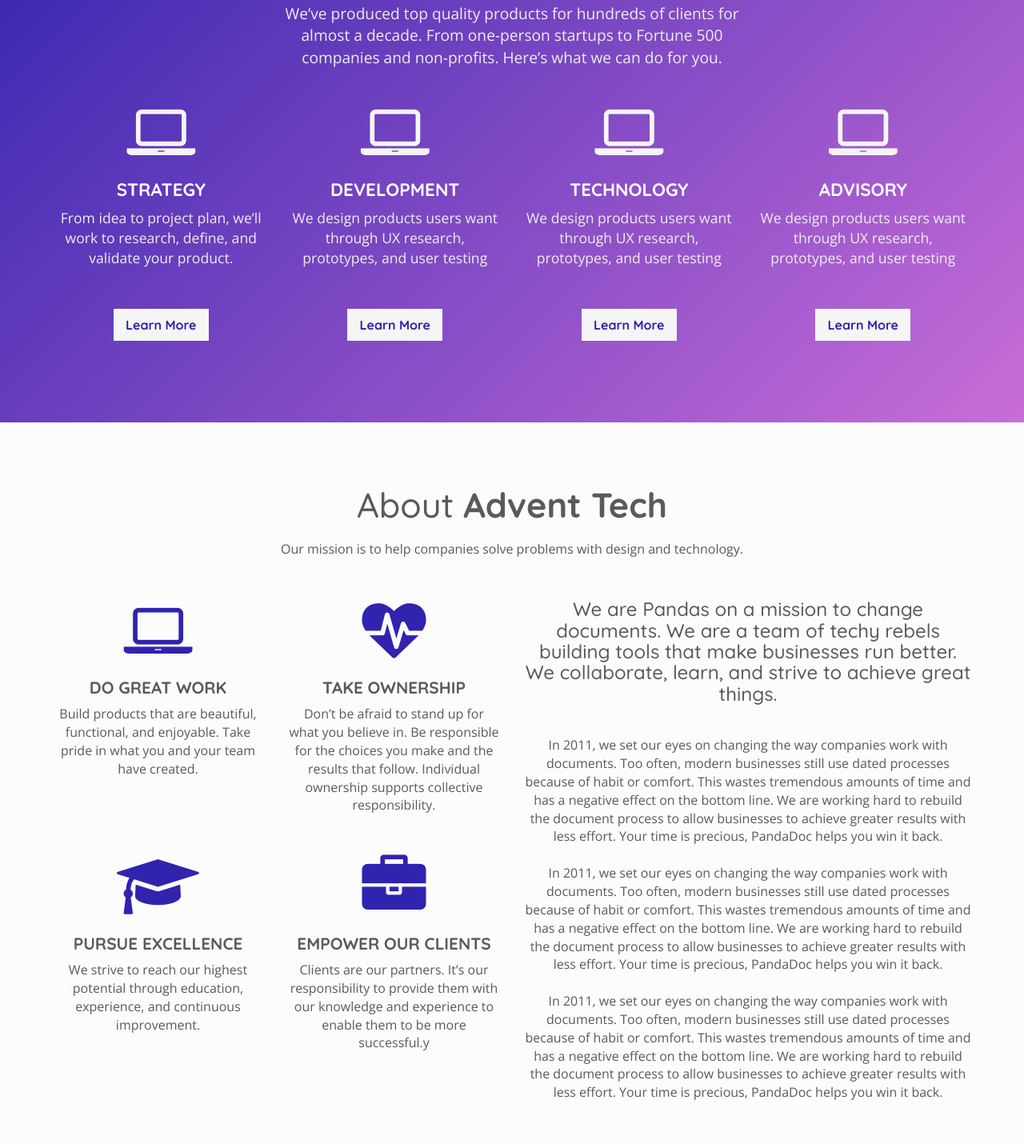
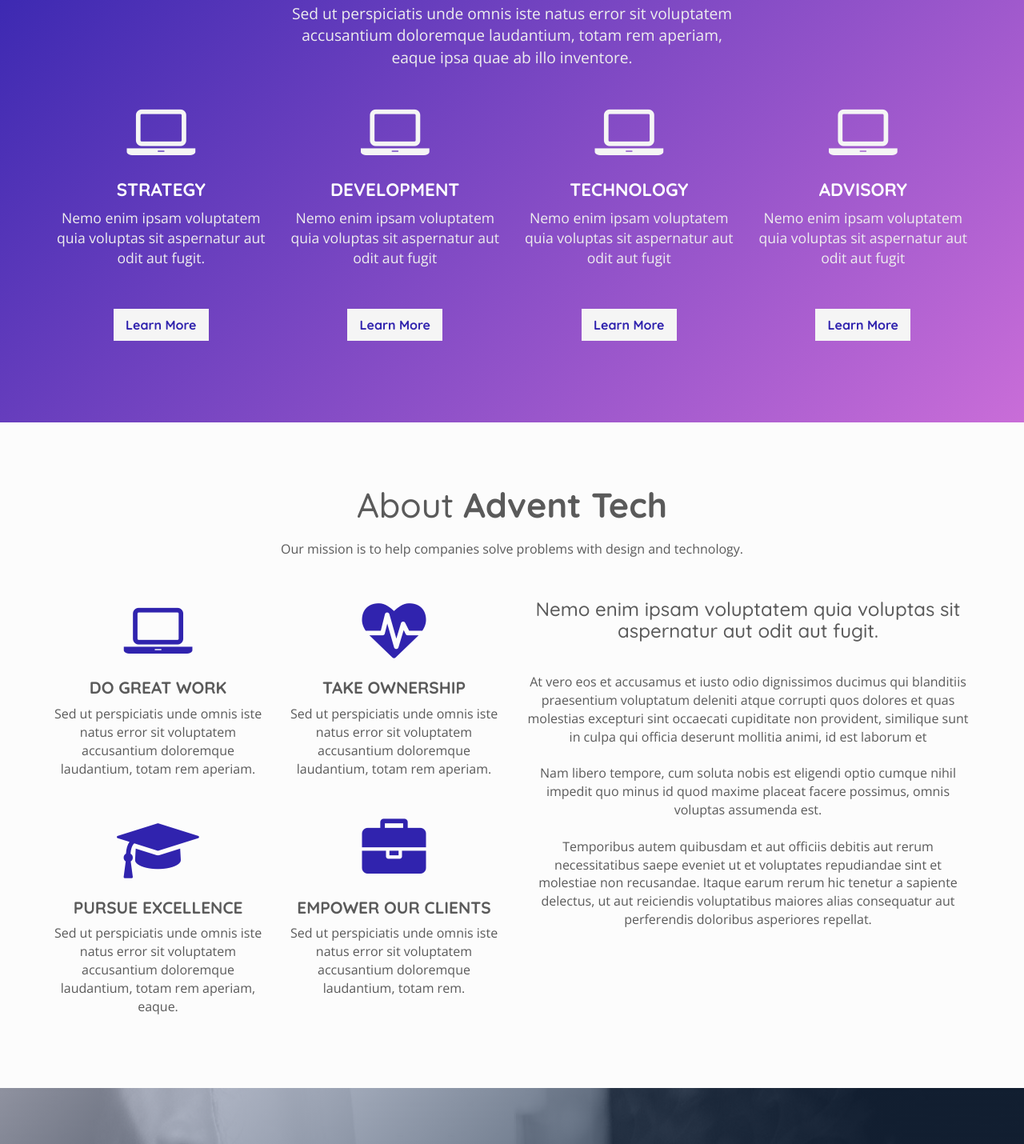
Before and after one commit to Tejaf/advent-tech, a plain HTML site: page index.html in a window 1280 px wide. Shown: the part 970-2400 px from the top of the page at 80% size. Drawn offline with nearby package versions, Linux system fonts and the light colour scheme.

Commit message:
change text to lorem ipsum

```diff
--- a/index.html
+++ b/index.html
@@ -63,7 +63,7 @@
             <div class="overlay">
                 <div class="content">
                     <h1>We build digital products that users love</h1>
-                    <p class="lead">We are a digital agency with <strong>years of experience</strong> and with <strong>extraordinary people</strong></p>
+                    <p class="lead">Lorem ipsum dolor sit amet, consectetur <strong>adipiscing elit</strong> et dolore<strong> eiusmod tempo</strong></p>
                     <a href="#at-services" class="fa fa-angle-down page-scroll"></a>
                 </div>
             </div>
@@ -79,34 +79,34 @@
                             <div class="row">
                                     <div class="section-title text-center">
                                         <h2>Experienced and Skilled</h2>
-                                        <p class="intro text-center">We’ve produced top quality products for hundreds of clients for almost a decade. From one-person startups to Fortune 500 companies and non-profits. Here’s what we can do for you.</p>
+                                        <p class="intro text-center">Sed ut perspiciatis unde omnis iste natus error sit voluptatem accusantium doloremque laudantium, totam rem aperiam, eaque ipsa quae ab illo inventore.</p>
                                     </div>
                                     <div class="space"></div>
                                 <div class="col-md-3  col-sm-6 col-services">
                                     <div><span class="fa fa-laptop fa-5x icon-bg  "></span></div>
                                     <div class=""><h1>Strategy</h1></div>
-                                    <div><p>From idea to project plan, we’ll work to research, define, and validate your product.</p></div>
+                                    <div><p>Nemo enim ipsam voluptatem quia voluptas sit aspernatur aut odit aut fugit.</p></div>
                                     <div class="learnMore"> <a href="#at-about" class="page-scroll">Learn More</a></div>
                                 </div>
 
                                 <div class="col-md-3  col-sm-6 col-services ">
                                     <div><span class="fa fa-laptop fa-5x icon-bg  "></span></div>
                                     <div class=""><h1>Development</h1></div>
-                                    <div><p>We design products users want through UX research, prototypes, and user testing </p></div>
+                                    <div><p>Nemo enim ipsam voluptatem quia voluptas sit aspernatur aut odit aut fugit </p></div>
                                     <div class="learnMore"> <a href="#at-about" class="page-scroll">Learn More</a></div>
                                 </div>
 
                                 <div class="col-md-3  col-sm-6 col-services">
                                     <div><span class="fa fa-laptop fa-5x icon-bg  "></span></div>
                                     <div class=""><h1>Technology</h1></div>
-                                    <div><p>We design products users want through UX research, prototypes, and user testing </p></div>
+                                    <div><p>Nemo enim ipsam voluptatem quia voluptas sit aspernatur aut odit aut fugit</p></div>
                                     <div class="learnMore"> <a href="#at-about" class="page-scroll">Learn More</a></div>
                                 </div>
 
                                 <div class="col-md-3  col-sm-6 col-services">
                                     <div><span class="fa fa-laptop fa-5x icon-bg  "></span></div>
                                     <div class=""><h1>Advisory</h1></div>
-                                    <div><p>We design products users want through UX research, prototypes, and user testing </p></div>
+                                    <div><p>Nemo enim ipsam voluptatem quia voluptas sit aspernatur aut odit aut fugit</p></div>
                                     <div class="learnMore"> <a href="#at-about" class="page-scroll">Learn More</a></div>
                                 </div>
                             </div>
@@ -132,24 +132,24 @@
                                     <div class="col-md-6 col-sm-6  at-about-wt-icons ">
                                             <div><span class="fa fa-laptop fa-5x icon-bg  "></span></div>
                                             <div class=""><h1>Do Great Work</h1></div>
-                                            <div><p>Build products that are beautiful, functional, and enjoyable. Take pride in what you and your team have created.</p></div>
+                                            <div><p>Sed ut perspiciatis unde omnis iste natus error sit voluptatem accusantium doloremque laudantium, totam rem aperiam.</p></div>
                                         </div>
                                         <div class="col-md-6 col-sm-6 at-about-wt-icons">
                                                 <div><span class="fa fa-heartbeat fa-5x icon-bg "></span></div>
                                                 <div><h1>Take Ownership</h1></div>
-                                                <div><p>Don’t be afraid to stand up for what you believe in. Be responsible for the choices you make and the results that follow. Individual ownership supports collective responsibility.</p></div>
+                                                <div><p>Sed ut perspiciatis unde omnis iste natus error sit voluptatem accusantium doloremque laudantium, totam rem aperiam.</p></div>
                                         </div>
                                </div>
                                <div class="row r2">
                                     <div class="col-md-6 col-sm-6 at-about-wt-icons">
                                             <div><span class="fa fa-mortar-board fa-5x icon-bg "></span></div>
                                             <div><h1>Pursue Excellence</h1></div>
-                                            <div><p>We strive to reach our highest potential through education, experience, and continuous improvement.</p></div>
+                                            <div><p>Sed ut perspiciatis unde omnis iste natus error sit voluptatem accusantium doloremque laudantium, totam rem aperiam, eaque.</p></div>
                                         </div>
                                         <div class="col-md-6 col-sm-6 at-about-wt-icons">
                                                 <div><span class="fa fa-briefcase fa-5x icon-bg "></span></div>
                                                 <div><h1>Empower Our Clients</h1></div>
-                                                <div><p>Clients are our partners. It’s our responsibility to provide them with our knowledge and experience to enable them to be more successful.y</p></div>
+                                                <div><p>Sed ut perspiciatis unde omnis iste natus error sit voluptatem accusantium doloremque laudantium, totam rem.</p></div>
                                         </div>
                                </div>
 
@@ -158,23 +158,18 @@
                       <div class="col-md-6 asidebar">
                           <div class="space"></div>
                           <h3>
-                            We are Pandas on a mission to change documents. We are a team of techy rebels building
-                            tools that make businesses run better. We collaborate, learn, and strive to achieve great things.
+                            Nemo enim ipsam voluptatem quia voluptas sit aspernatur aut odit aut fugit.
                           </h3>
                           <div class="space"></div>
                           <p>
-                                In 2011, we set our eyes on changing the way companies work with documents.
-                                Too often, modern businesses still use dated processes because of habit or comfort.
-                                This wastes tremendous amounts of time and has a negative effect on the bottom line. We are working hard to rebuild the document
-                                process to allow businesses to achieve greater results with less effort. Your time is precious, PandaDoc helps you win it back.
-                                <br><br>In 2011, we set our eyes on changing the way companies work with documents.
-                                Too often, modern businesses still use dated processes because of habit or comfort.
-                                This wastes tremendous amounts of time and has a negative effect on the bottom line. We are working hard to rebuild the document
-                                process to allow businesses to achieve greater results with less effort. Your time is precious, PandaDoc helps you win it back.
-                                <br><br>In 2011, we set our eyes on changing the way companies work with documents.
-                                Too often, modern businesses still use dated processes because of habit or comfort.
-                                This wastes tremendous amounts of time and has a negative effect on the bottom line. We are working hard to rebuild the document
-                                process to allow businesses to achieve greater results with less effort. Your time is precious, PandaDoc helps you win it back.
+                                At vero eos et accusamus et iusto odio dignissimos ducimus qui blanditiis praesentium
+                                voluptatum deleniti atque corrupti quos dolores et quas molestias excepturi sint occaecati
+                                cupiditate non provident, similique sunt in culpa qui officia deserunt mollitia animi, id est laborum et
+                                <br><br>Nam libero tempore, cum soluta nobis est eligendi optio cumque nihil impedit quo minus id quod
+                                 maxime placeat facere possimus, omnis voluptas assumenda est.
+                                <br><br>Temporibus autem quibusdam et aut officiis debitis aut rerum necessitatibus saepe eveniet ut
+                                et voluptates repudiandae sint et molestiae non recusandae. Itaque earum rerum hic tenetur a sapiente
+                                delectus, ut aut reiciendis voluptatibus maiores alias consequatur aut perferendis doloribus asperiores repellat.
                           </p>
 
                       </div>
```
